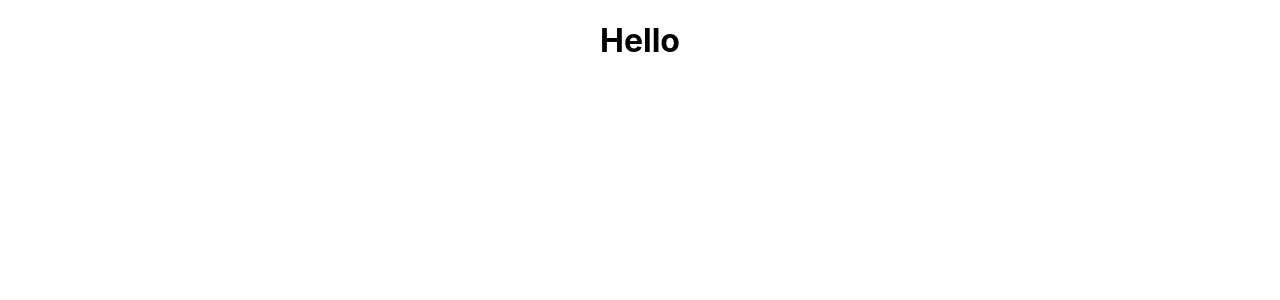
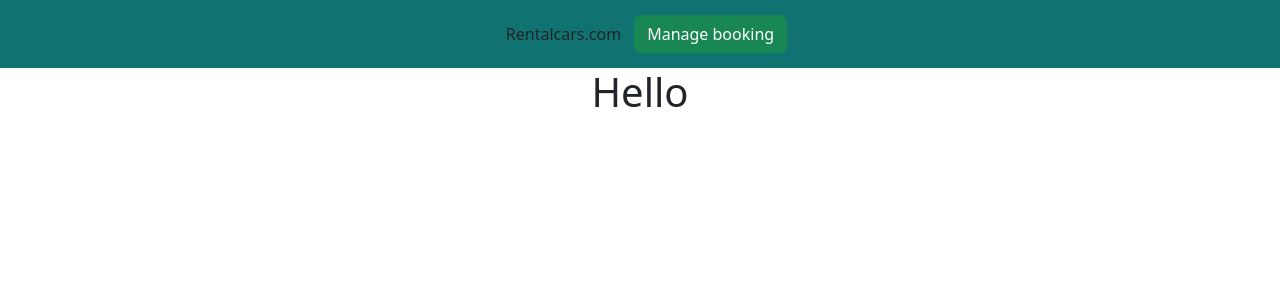
Before and after one commit to Will-Quinnan/Capstone, a React (Create React App) app: page / in a window 1280 px wide. Shown: the top 300 px of the page. Built offline with nearby package versions, Linux system fonts and the light colour scheme.

Commit message:
Header update

```diff
--- a/src/App.js
+++ b/src/App.js
@@ -8,7 +8,7 @@ import { BrowserRouter, Routes, Route } from 'react-router-dom';
 function App() {
     return (
       <div className='App'>
-        {/* <Header></Header> */}
+        <Header></Header>
 
         <h1>Hello</h1>
 
--- a/src/components/header.css
+++ b/src/components/header.css
@@ -0,0 +1,9 @@
+.header {
+    padding: 15px;
+    background-color: rgb(17, 114, 114);
+    align-items: start;
+}
+
+.buttons{
+    font-weight: bold;
+}
--- a/src/components/header.jsx
+++ b/src/components/header.jsx
@@ -1,15 +1,26 @@
+import "./header.css";
 import { Link } from "react-router-dom";
+import 'bootstrap/dist/css/bootstrap.min.css'
 
 function Heading(){
 
+    function homepage(){
+        console.log("Home clicked");
+    }
+
+    function manageBooking(){
+        console.log("Manage clicked");
+    }
+
     return (
         <div className="header">
-            <div>
-                <h2>Rentalcars.com</h2>
+            <div className="buttons">
+                <button className="btn" onClick={homepage}>Rentalcars.com</button>
+                <button className="btn btn-success" onClick={manageBooking}>Manage booking</button>
             </div>
-            <div>
+            {/* <div>
                 <Link className="btn btn-success" to="/login">Manage booking</Link>
-            </div>
+            </div> */}
         </div>
     );
 }
```
